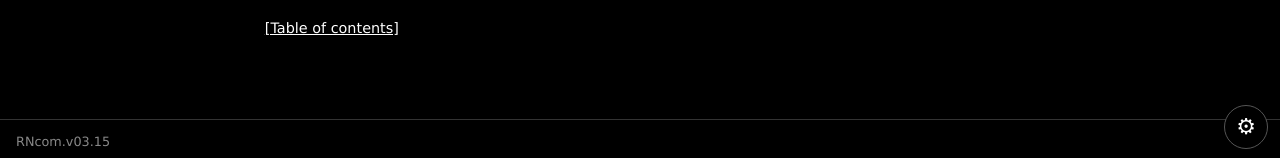
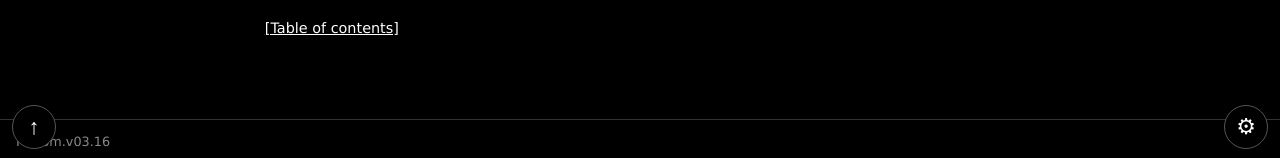
Before and after one commit to AtaraxiA22/RubberNaut, a Jekyll site: the page built from _journal/Rn+2016.0104-0900 - I Need a Job.md, in a window 1280 px wide and 900 px high, scrolled down 15843 px. Shown: the part 739-897 px from the top of the window. Built offline with Jekyll 4.4.1, drawn with Linux system fonts in a browser that asks for light colours.

Commit message:
RNcom v03.16: back-to-top button (lower-left up-arrow) on all non-title pages; appears when scrolled down or paged past the first screen in 2-col mode; glides to top and resets 2-col paging
Co-authored-by: AtaraxiA22 <AtaraxiA22@users.noreply.github.com>

```diff
--- a/_config.yml
+++ b/_config.yml
@@ -1,7 +1,7 @@
 title: "RUBBERNAUT: The Thalia Journals"
 description: "An Epistolary Tale of Deep Rubber Fetishism in the Winter of Life"
 author: AtaraxiA
-rncom_version: "v03.15"
+rncom_version: "v03.16"
 url: "https://rubbernaut.com"
 baseurl: "/RubberNaut"
 timezone: UTC
--- a/_layouts/default.html
+++ b/_layouts/default.html
@@ -38,6 +38,7 @@
 {{ content }}
 </main>
 {% unless page.layout == 'title' %}
+<button id="to-top" class="to-top" title="Back to top" aria-label="Back to top" hidden>&#8593;</button>
 <button id="settings-btn" class="settings-btn" title="Settings" aria-label="Settings">&#9881;</button>
 <div id="settings-panel" class="settings-panel" hidden>
   <p><strong>Settings</strong></p>
--- a/assets/css/style.css
+++ b/assets/css/style.css
@@ -107,6 +107,12 @@ body.theme-light .toctable {
 }
 
 body.theme-light .settings-btn {
+  background: #fff;
+  color: #000;
+  border-color: #999;
+}
+
+body.theme-light .to-top {
   background: #fff;
   color: #000;
   border-color: #999;
@@ -557,6 +563,28 @@ body.pager-off .pager {
   color: #f90;
 }
 
+/* Back-to-top button (lower left, all non-title pages; shown only when scrolled) */
+.to-top {
+  position: fixed;
+  left: 12px;
+  bottom: 12px;
+  z-index: 20;
+  width: 44px;
+  height: 44px;
+  border-radius: 50%;
+  border: 1px solid #555;
+  background: #000;
+  color: #fff;
+  font-size: 22px;
+  line-height: 1;
+  cursor: pointer;
+}
+
+.to-top:hover {
+  border-color: #f90;
+  color: #f90;
+}
+
 .settings-panel {
   position: fixed;
   right: 12px;
```
Also changed, not shown: other parts of _layouts/default.html (+20 -0 lines), README.md.
